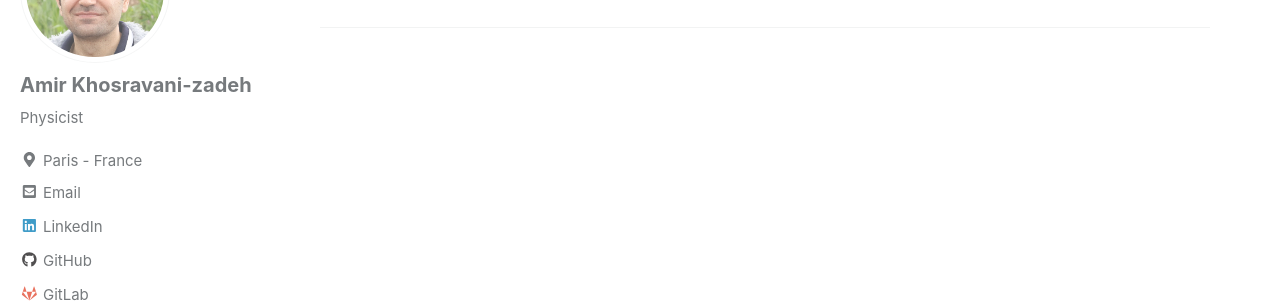
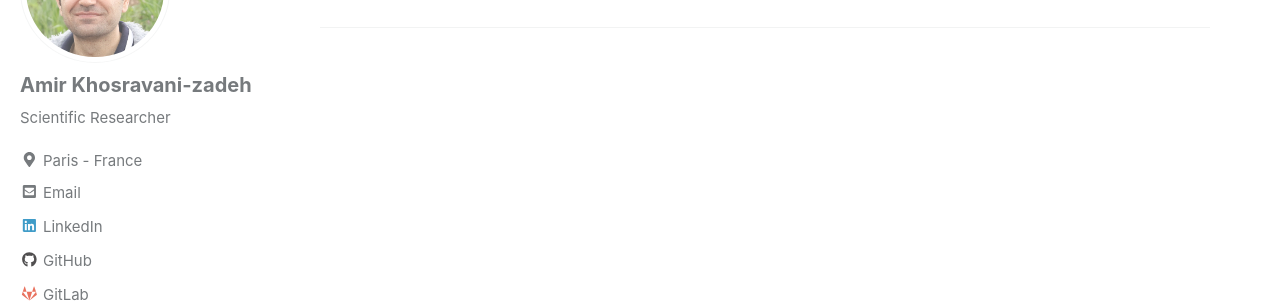
Before and after one commit to amir-khosravanizadeh/amir-khosravanizadeh.github.io, a Jekyll site: the page built from index.md, in a window 1280 px wide. Shown: the part 477-780 px from the top of the page. Built offline with Jekyll 4.4.1, drawn with Linux system fonts in a browser that asks for light colours; nearby versions of some CDN libraries; some web fonts are replaced.

Commit message:
Update _config.yml

```diff
--- a/_config.yml
+++ b/_config.yml
@@ -103,7 +103,7 @@ analytics:
 author:
   name             : "Amir Khosravani-zadeh"
   avatar           : "/images/profile_picture.jpg" # path of avatar image, e.g. "/assets/images/bio-photo.jpg"
-  bio              : "Physicist"
+  bio              : "Scientific Researcher"
   location         : "Paris - France"
   email            : "...[at]gmail.com"
   uri              :
```
